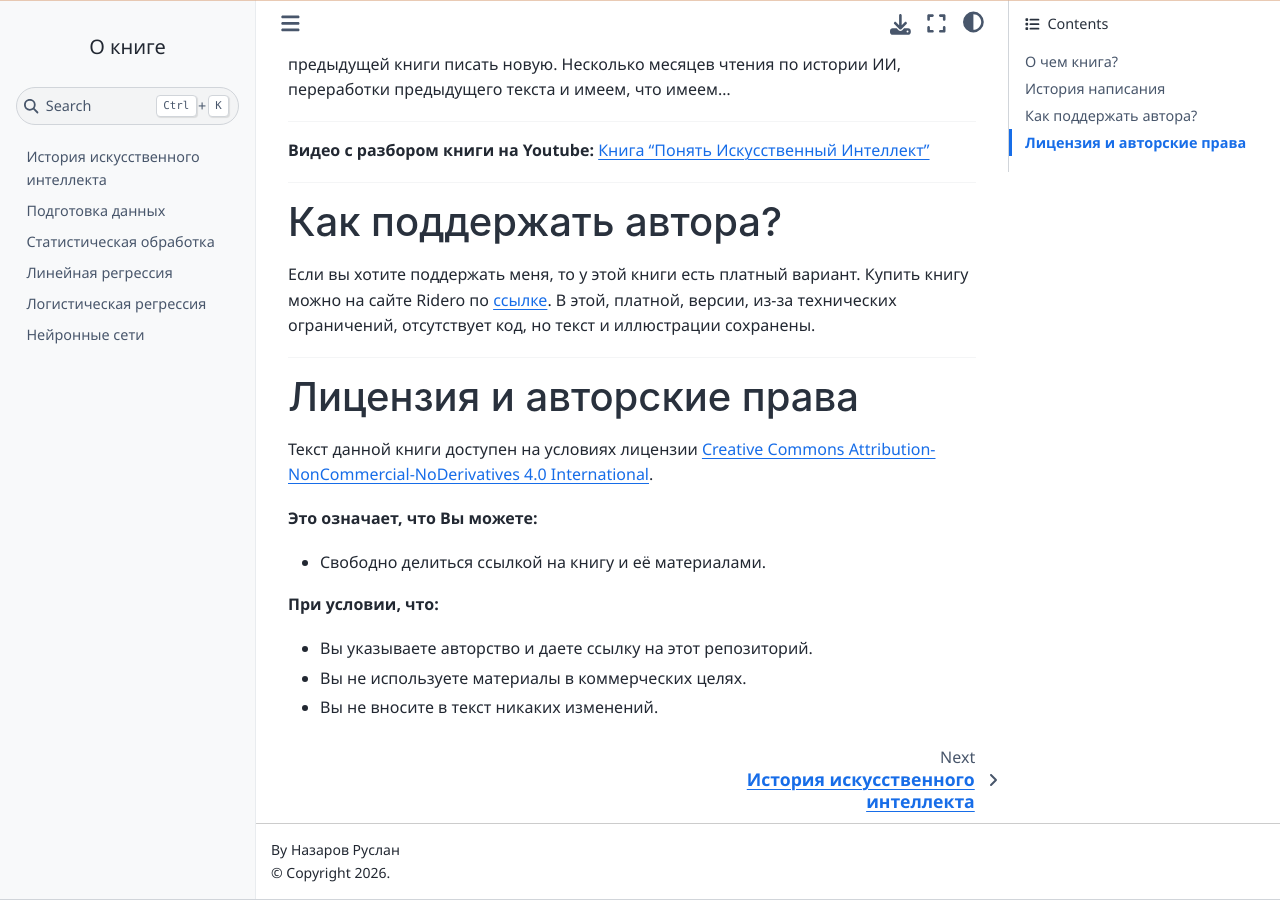
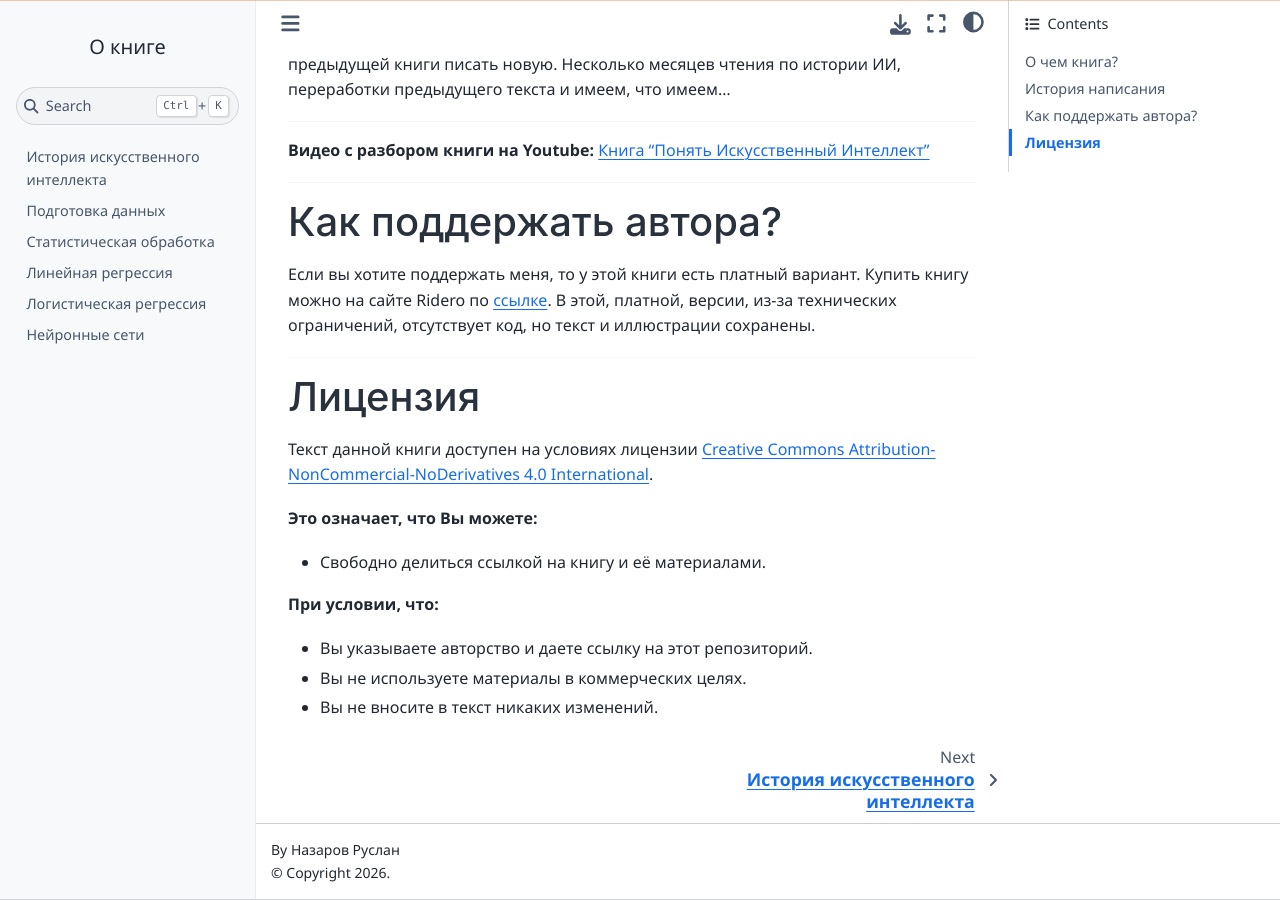
Before and after one commit to Ruslan-Nazarov/handbook_ai, a Jupyter Book: the page built from index.md, in a window 1280 px wide and 900 px high, scrolled down 1417 px. Built offline with Jupyter Book 1.0.4 settings and Sphinx 7.4.7 and the Sphinx Book theme 1.1.4, drawn with Linux system fonts in a browser that asks for light colours; pages that are not in the unit, such as notebooks, are missing from menus.

Commit message:
Update index.md

```diff
--- a/index.md
+++ b/index.md
@@ -49,7 +49,7 @@
 
 ---
 
-# Лицензия и авторские права
+# Лицензия
 
 Текст данной книги доступен на условиях лицензии [Creative Commons Attribution-NonCommercial-NoDerivatives 4.0 International](https://creativecommons.org/licenses/by-nc-nd/4.0/deed.ru).
 
```
